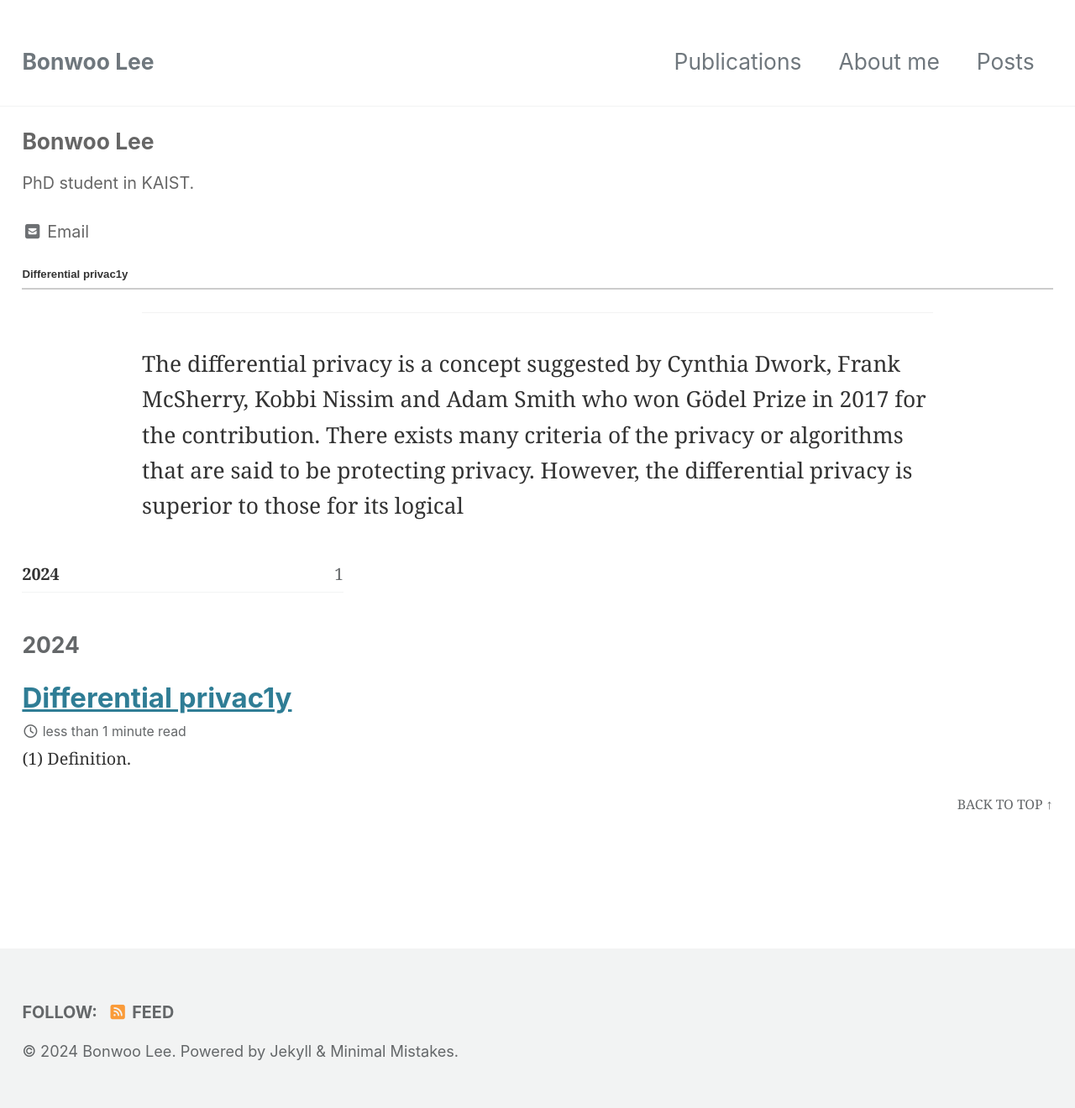
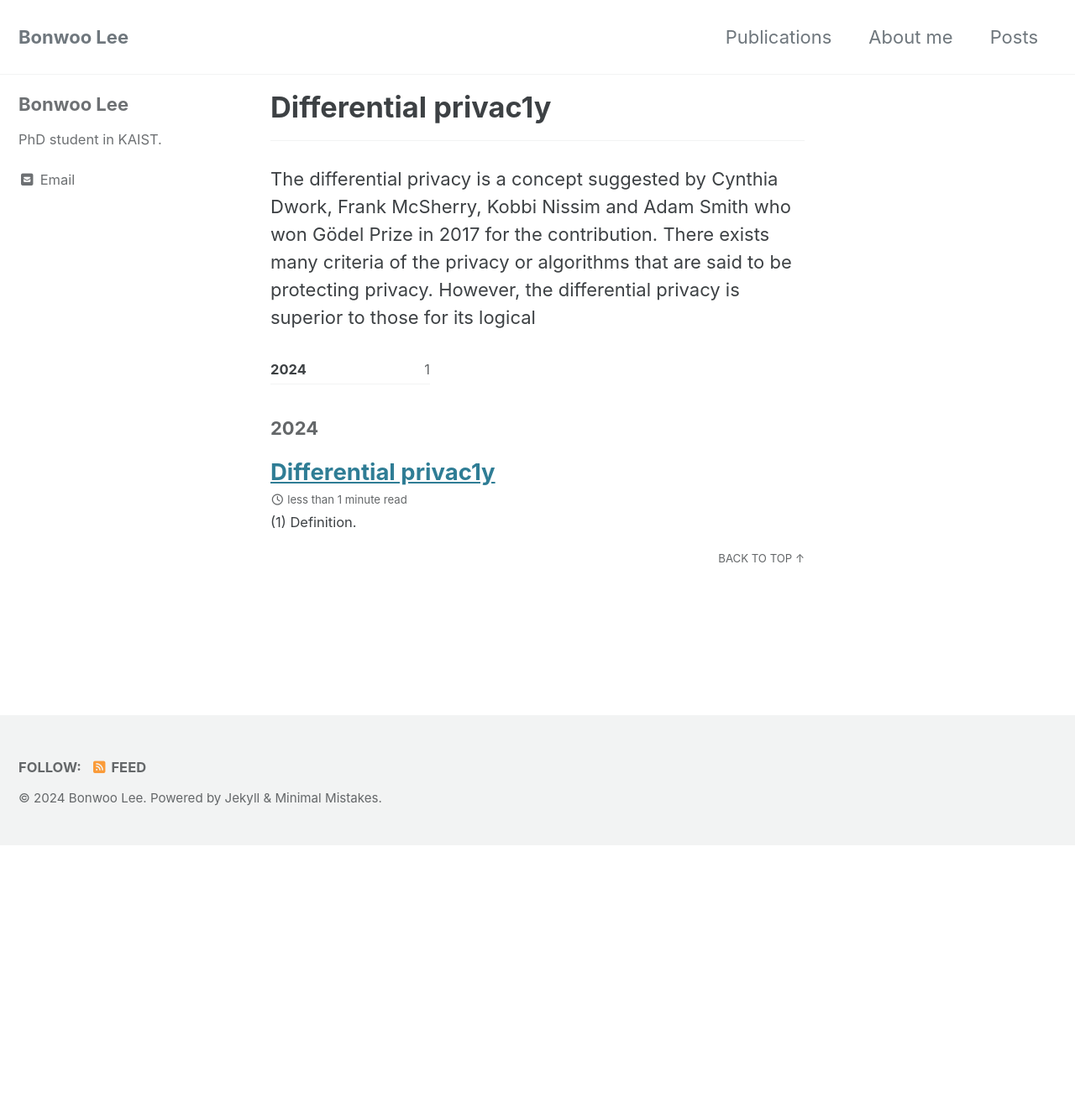
Before and after one commit to righthim/righthim.github.io, a Jekyll site: the page built from _posts/2024-12-29-Differential privacy (definition).md, in a window 1280 px wide. Shown: the whole page at 84% size. Built offline with Jekyll 4.4.1, drawn with Linux system fonts in a browser that asks for light colours; cached includes are drawn as plain includes; after the commit the page ends 1007 px from its top, so only the background shows below that.

Commit message:
Update posts.html

```diff
--- a/_layouts/posts.html
+++ b/_layouts/posts.html
@@ -1,7 +1,6 @@
 ---
 layout: archive
 ---
-<link rel="stylesheet" href="{{ site.baseurl }}/assets/css/post custom.css">
 <div class="post-container">
   {{ content }}
 </div>
```
